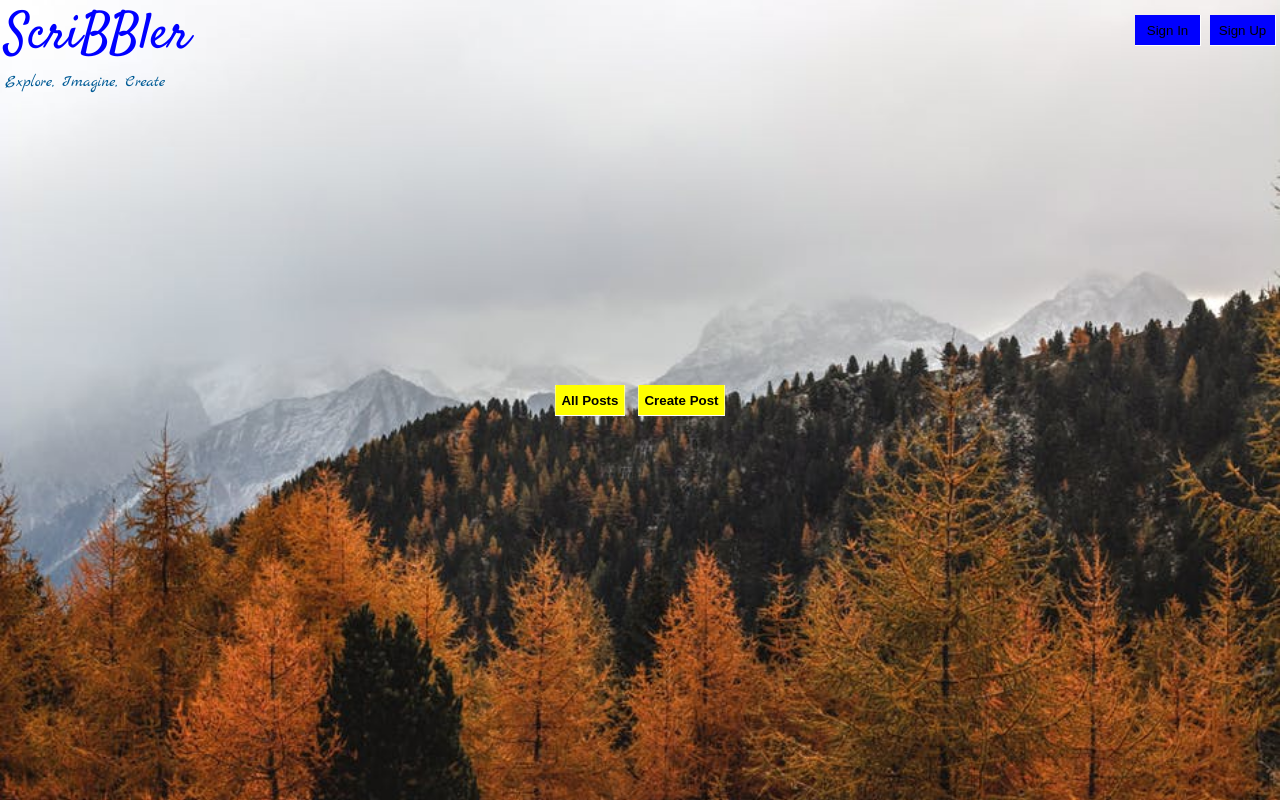
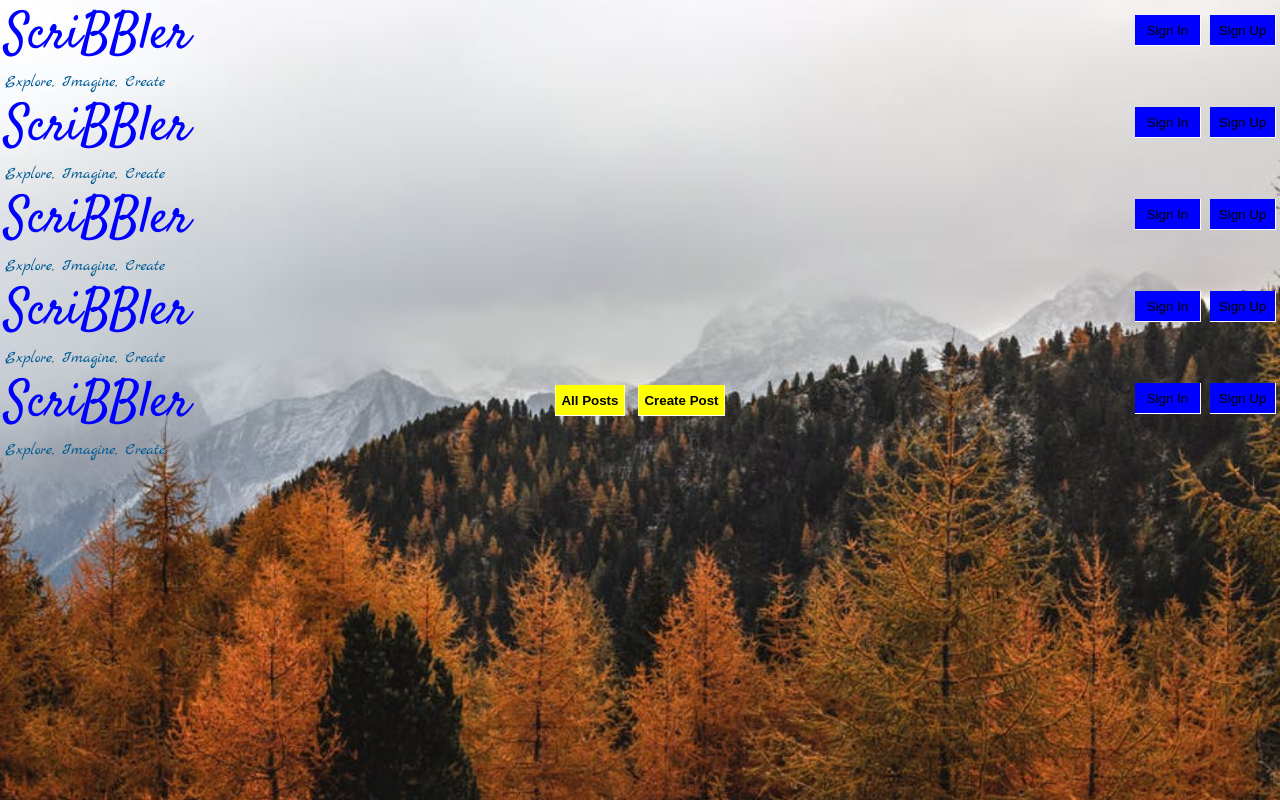
Before and after one commit to shalini8038/Blogging-Website, a plain HTML site: page index.html in a window 1280 px wide. Drawn offline with Linux system fonts and the light colour scheme.

Commit message:
Update index.html

```diff
--- a/index.html
+++ b/index.html
@@ -20,6 +20,25 @@
         	<!-- Insert code for Sign Up, Sign In button here. Add code for "ScriBBler" heading and the sub-heading -->
 
             <button id="Sign_up" class="topButtons">Sign Up</button>
+            <button id="Sign_in" class="topButtons">Sign In</button>
+            <a id="pageTitle" class="logo-title">ScriBBler</a>
+            <p class="middleText">Explore, Imagine, Create</p>
+		<button id="Sign_up" class="topButtons">Sign Up</button>
+            <button id="Sign_in" class="topButtons">Sign In</button>
+            <a id="pageTitle" class="logo-title">ScriBBler</a>
+            <p class="middleText">Explore, Imagine, Create</p>
+
+		<button id="Sign_up" class="topButtons">Sign Up</button>
+            <button id="Sign_in" class="topButtons">Sign In</button>
+            <a id="pageTitle" class="logo-title">ScriBBler</a>
+            <p class="middleText">Explore, Imagine, Create</p>
+
+		<button id="Sign_up" class="topButtons">Sign Up</button>
+            <button id="Sign_in" class="topButtons">Sign In</button>
+            <a id="pageTitle" class="logo-title">ScriBBler</a>
+            <p class="middleText">Explore, Imagine, Create</p>
+
+		<button id="Sign_up" class="topButtons">Sign Up</button>
             <button id="Sign_in" class="topButtons">Sign In</button>
             <a id="pageTitle" class="logo-title">ScriBBler</a>
             <p class="middleText">Explore, Imagine, Create</p>
```
